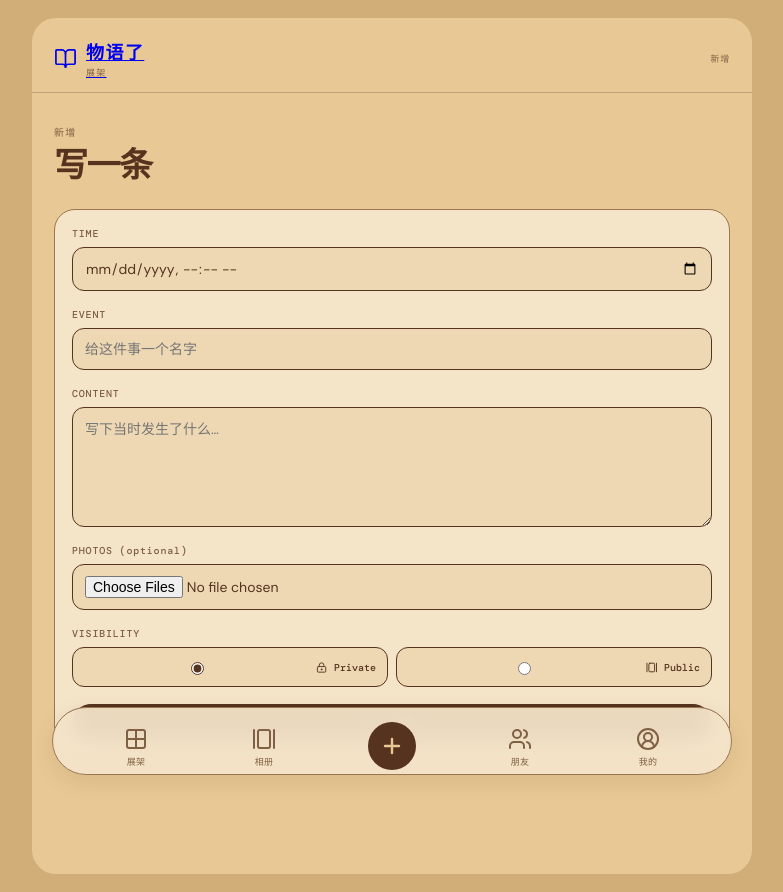
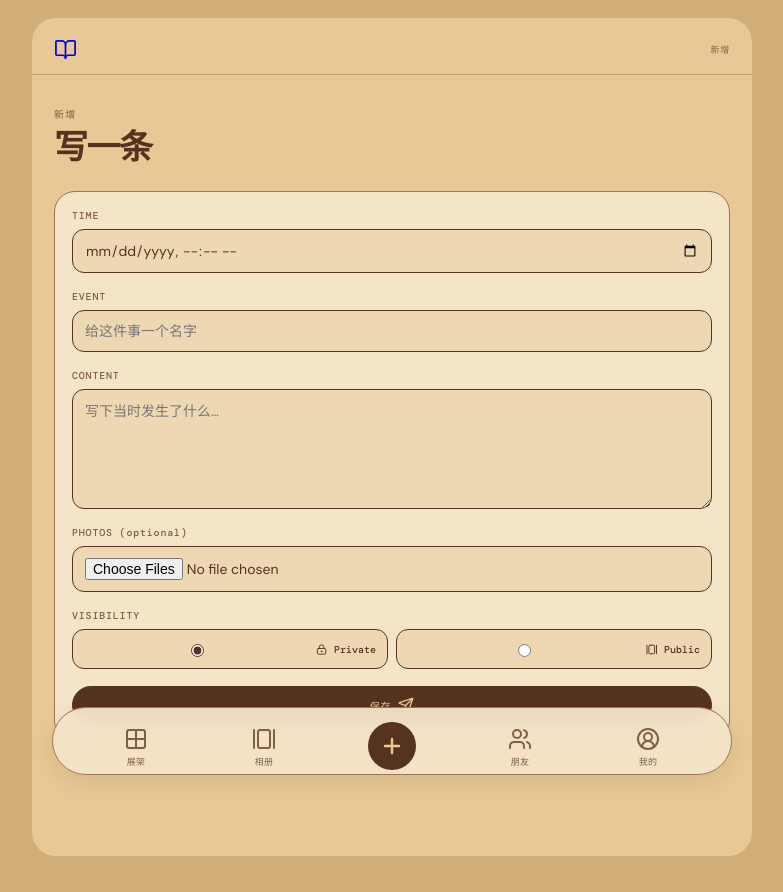
Before and after one commit to HanjingLaura/wu-yu-le, a Next.js app: page /add in a window 1280 px wide. Shown: the whole page, without its empty margins (248-1031 px from the left). Built offline with nearby package versions, Linux system fonts and the light colour scheme.

Commit message:
fix: simplify shelf header and document design rules

```diff
--- a/app/page.tsx
+++ b/app/page.tsx
@@ -48,7 +48,7 @@ const stories: Story[] = [
 const gallery = stories.filter((story) => story.public);
 
 function Brand({ onBook }: { onBook: () => void }) {
-  return <div className="brand-mark"><button className="book-launch" onClick={onBook} aria-label="打开史书" title="史书"><BookOpen size={23} strokeWidth={1.8} aria-hidden="true" /></button><span><b>物语了</b><small>展架</small></span></div>;
+  return <div className="brand-mark"><button className="book-launch" onClick={onBook} aria-label="打开史书" title="史书"><BookOpen size={23} strokeWidth={1.8} aria-hidden="true" /></button></div>;
 }
 
 function NavItem({ active, icon, label, onClick }: { active: boolean; icon: React.ReactNode; label: string; onClick: () => void }) {
--- a/components/mvp-pages.tsx
+++ b/components/mvp-pages.tsx
@@ -32,7 +32,7 @@ export function BottomNav({ active }: { active: ActiveTab }) {
 }
 
 export function PageFrame({ active, children, note }: { active: ActiveTab; children: React.ReactNode; note?: string }) {
-  return <div className="shell"><header className="topbar"><Link href="/book" className="brand-mark" aria-label="打开史书"><BookOpen className="brand-book-icon" size={23} strokeWidth={1.8} /><span><b>物语了</b><small>展架</small></span></Link><span className="topbar-note">{note ?? '展架'}</span></header><main className="shell-main">{children}</main><BottomNav active={active} /></div>;
+  return <div className="shell"><header className="topbar"><Link href="/book" className="brand-mark" aria-label="打开史书" title="史书"><BookOpen className="brand-book-icon" size={23} strokeWidth={1.8} aria-hidden="true" /></Link><span className="topbar-note">{note ?? '展架'}</span></header><main className="shell-main">{children}</main><BottomNav active={active} /></div>;
 }
 
 export function BookView() {
```
Also changed, not shown: 1 other file (tests, documents, lock files or other folders).
